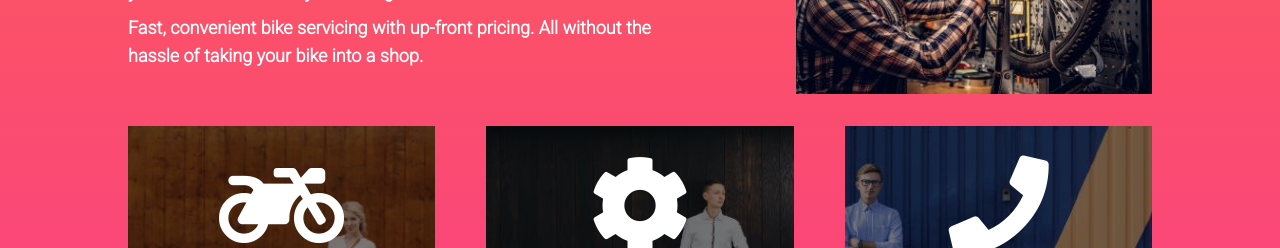
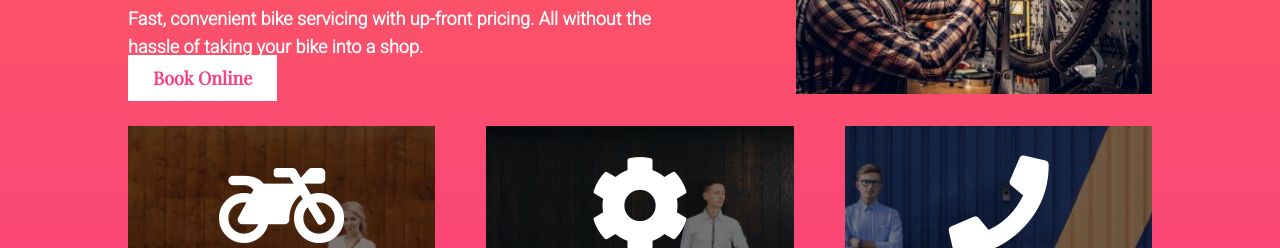
Before and after one commit to imrahulkumar/html-design-setup-by-Daniel-Walter-Scott-, a website: page project2/index.html in a window 1280 px wide. Shown: the part 316-564 px from the top of the page. Drawn offline with nearby package versions, Linux system fonts and the light colour scheme.

Commit message:
22 button added

```diff
--- a/project2/index.html
+++ b/project2/index.html
@@ -35,6 +35,8 @@
                     shop.
                 </p>
 
+              <a href="index.html" class="mybutton">Book Online</a>
+
             </div>
             <div class="herobox2">
                 <img src="./images/image-bike-repair-service.jpg" />
--- a/project2/style.css
+++ b/project2/style.css
@@ -103,3 +103,10 @@ h2 {
     padding: 30px 30px 20px 30px;
     box-sizing: border-box;
 }
+.mybutton{
+    text-decoration: none;
+    background-color: white;
+    color: #fa4083;
+    font-family: 'Playfair Display', serif;
+    padding: 11px 25px;
+}
```
